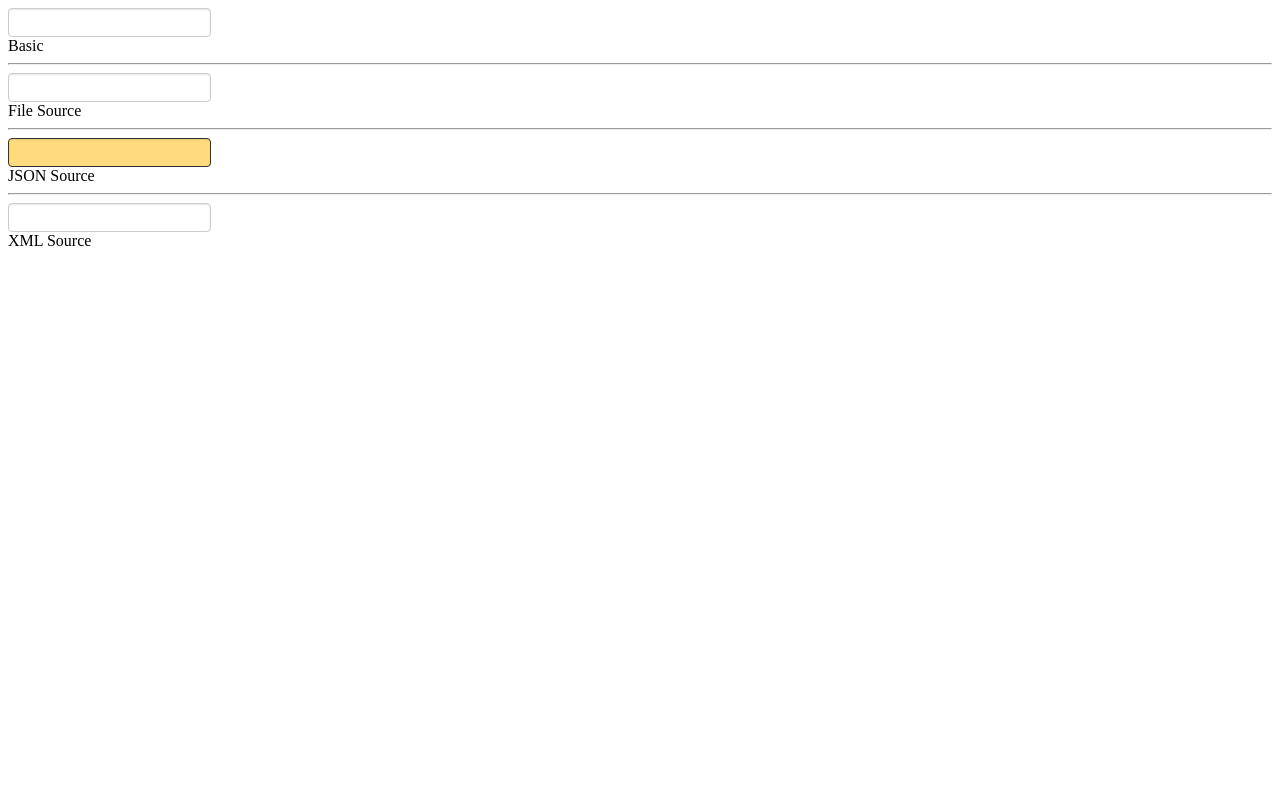
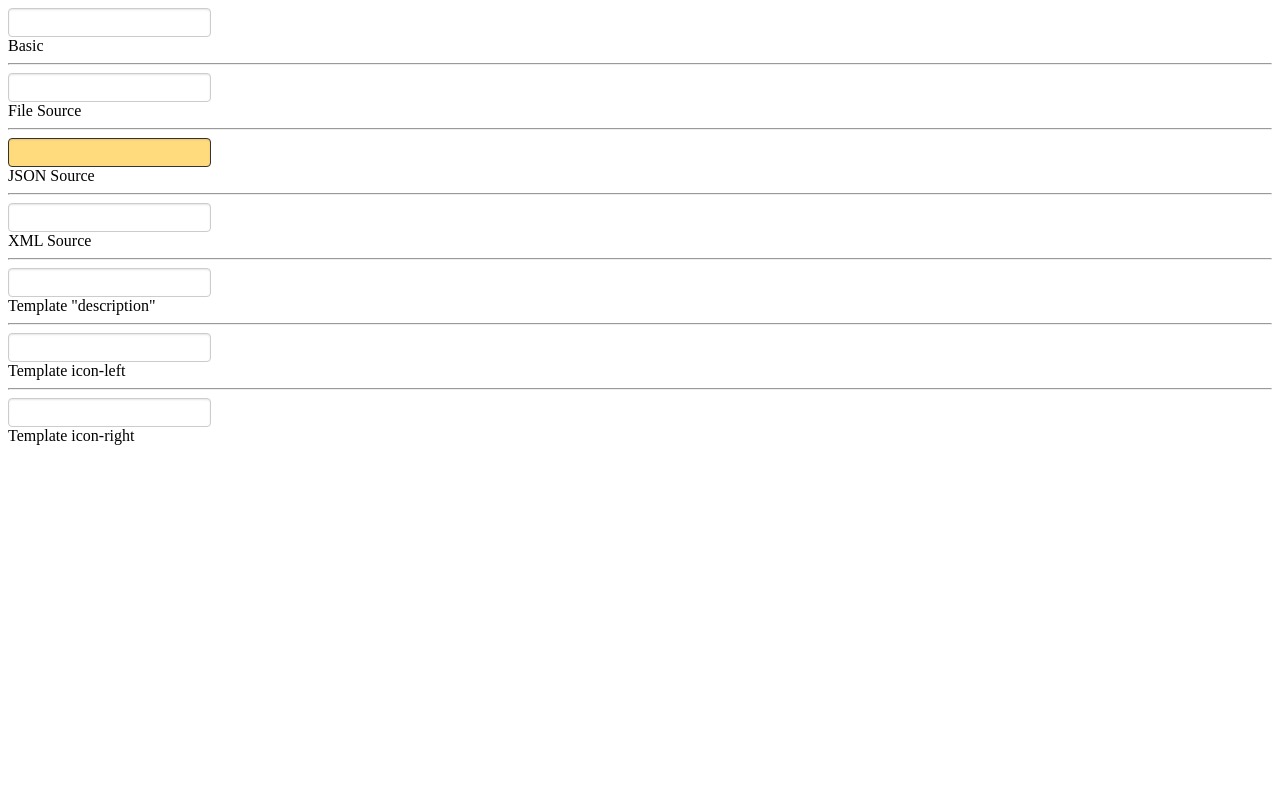
Before and after one commit to iqbalatmadja/snippets, a PHP site: page /autocomplete.php in a window 1280 px wide. Run offline with PHP 8.4, Linux system fonts and the light colour scheme.

Commit message:
added autocomplete

```diff
--- a/autocomplete.php
+++ b/autocomplete.php
@@ -69,3 +69,70 @@ var options = {
 
 $("#provider-xml").easyAutocomplete(options);
 </script>
+<hr/>
+<input id="template-desc" /> Template "description"
+<script>
+var options = {
+	data: [ {name: "Avionet", type: "air", icon: "http://lorempixel.com/100/50/transport/2"},
+		{name: "Car", type: "ground", icon: "http://lorempixel.com/100/50/transport/8"},
+		{name: "Motorbike", type: "ground", icon: "http://lorempixel.com/100/50/transport/10"},
+		{name: "Plane", type: "air", icon: "http://lorempixel.com/100/50/transport/1"},
+		{name: "Train", type: "ground", icon: "http://lorempixel.com/100/50/transport/6"}],
+
+	getValue: "name",
+
+	template: {
+		type: "description",
+		fields: {
+			description: "type"
+		}
+	}
+};
+
+$("#template-desc").easyAutocomplete(options);
+</script>
+<hr/>
+<input id="template-icon-left" /> Template icon-left
+<script>
+var options = {
+	data: [ {name: "Avionet", type: "air", icon: "http://lorempixel.com/100/50/transport/2"},
+		{name: "Car", type: "ground", icon: "http://lorempixel.com/100/50/transport/8"},
+		{name: "Motorbike", type: "ground", icon: "http://lorempixel.com/100/50/transport/10"},
+		{name: "Plane", type: "air", icon: "http://lorempixel.com/100/50/transport/1"},
+		{name: "Train", type: "ground", icon: "http://lorempixel.com/100/50/transport/6"}],
+
+	getValue: "name",
+
+	template: {
+		type: "iconLeft",
+		fields: {
+			iconSrc: "icon"
+		}
+	}
+};
+
+$("#template-icon-left").easyAutocomplete(options);
+</script>
+<hr/>
+<input id="template-icon-right" /> Template icon-right
+<script>
+var options = {
+	data: [ {name: "Avionet", type: "air", icon: "http://lorempixel.com/100/50/transport/2"},
+		{name: "Car", type: "ground", icon: "http://lorempixel.com/100/50/transport/8"},
+		{name: "Motorbike", type: "ground", icon: "http://lorempixel.com/100/50/transport/10"},
+		{name: "Plain", type: "air", icon: "http://lorempixel.com/100/50/transport/1"},
+		{name: "Train", type: "ground", icon: "http://lorempixel.com/100/50/transport/6"}],
+
+
+	getValue: "name",
+
+	template: {
+		type: "iconRight",
+		fields: {
+			iconSrc: "icon"
+		}
+	}
+};
+
+$("#template-icon-right").easyAutocomplete(options);
+</script>
```
